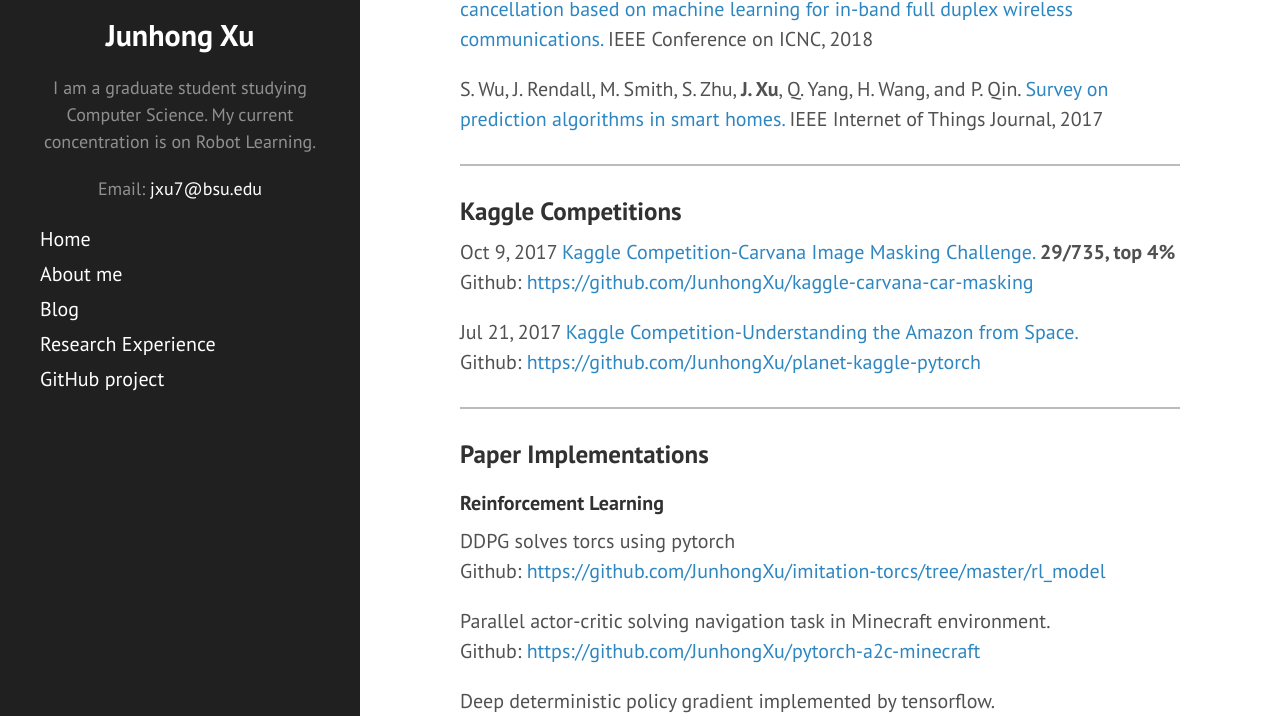
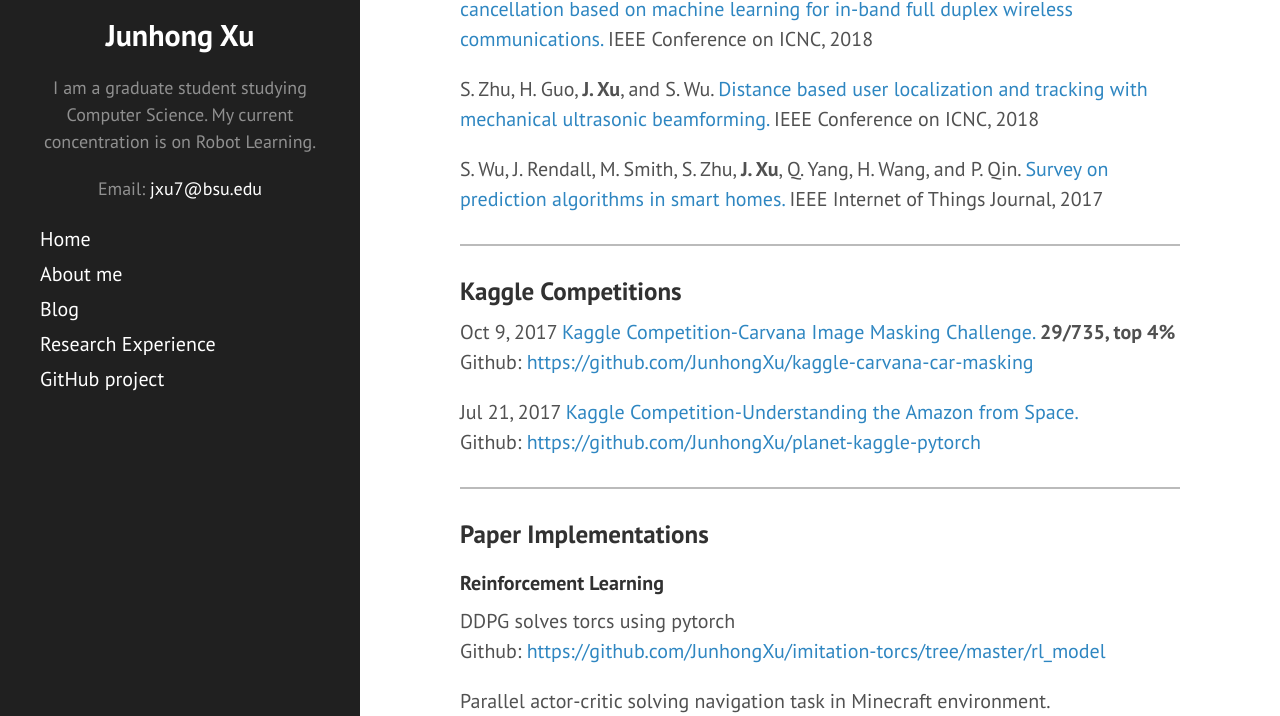
Before and after one commit to JunhongXu/JunhongXu.github.io, a Jekyll site: the page built from index.html, in a window 1280 px wide and 900 px high, scrolled down 440 px, cut to the strip 184-900 px from the top of the window. Built offline with Jekyll 4.4.1, drawn with Linux system fonts in a browser that asks for light colours; the list of posts is cut into pages by our own code.

Commit message:
added publication

```diff
--- a/index.html
+++ b/index.html
@@ -42,6 +42,14 @@ title: Home
                 Realtime software defined self-interference cancellation based
                 on machine learning for in-band full duplex wireless communications.</a> IEEE Conference on ICNC, 2018
 
+            </p>
+            <p>
+                S. Zhu, H. Guo, <b>J. Xu</b>, and S. Wu.
+                <a href="{{ site.baseurl}}/papers/sensor.pdf">
+                    Distance based user localization and tracking with mechanical
+                    ultrasonic beamforming.
+                </a>
+                IEEE Conference on ICNC, 2018
             </p>
             <p>
                     S. Wu, J. Rendall, M. Smith, S. Zhu, <b>J. Xu</b>, Q. Yang, H. Wang, and P. Qin.
```
Also changed, not shown: 1 other file.
